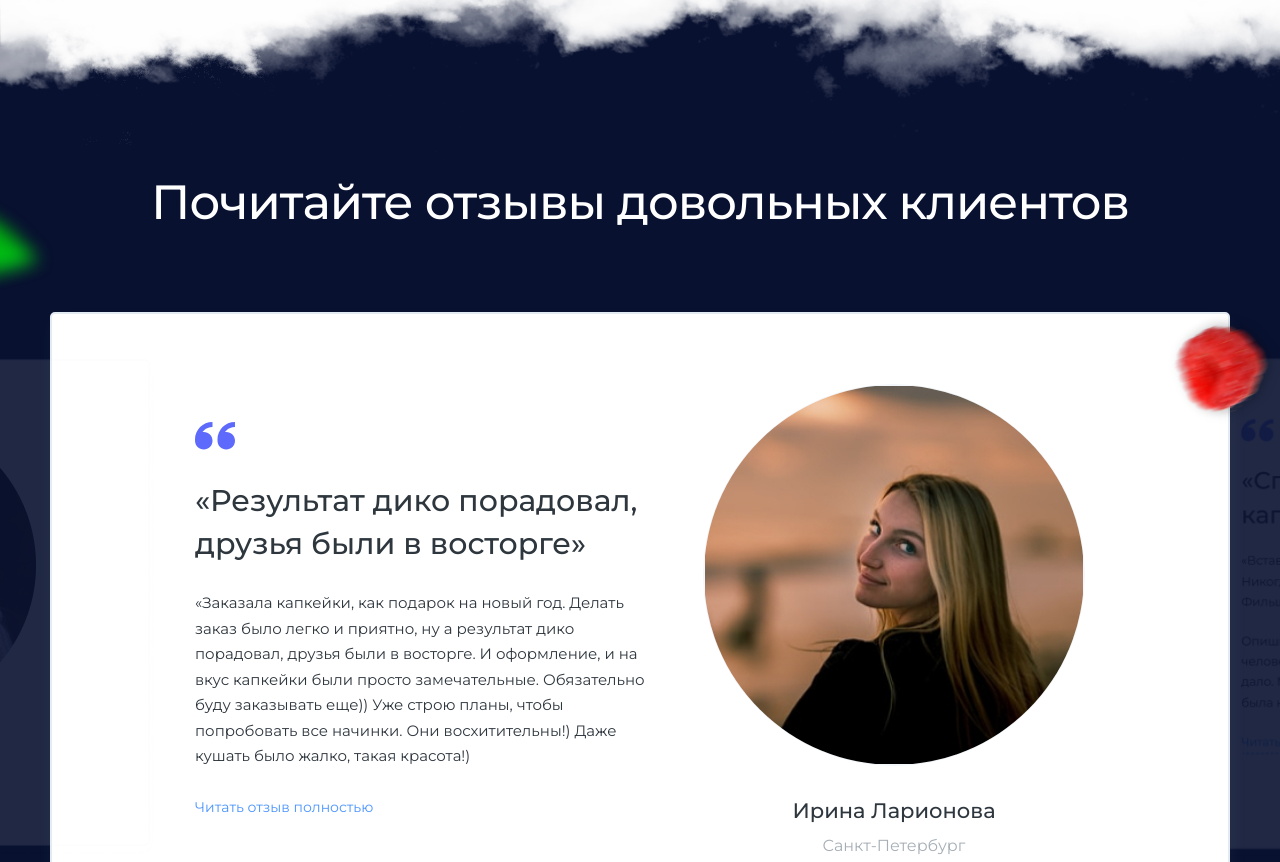
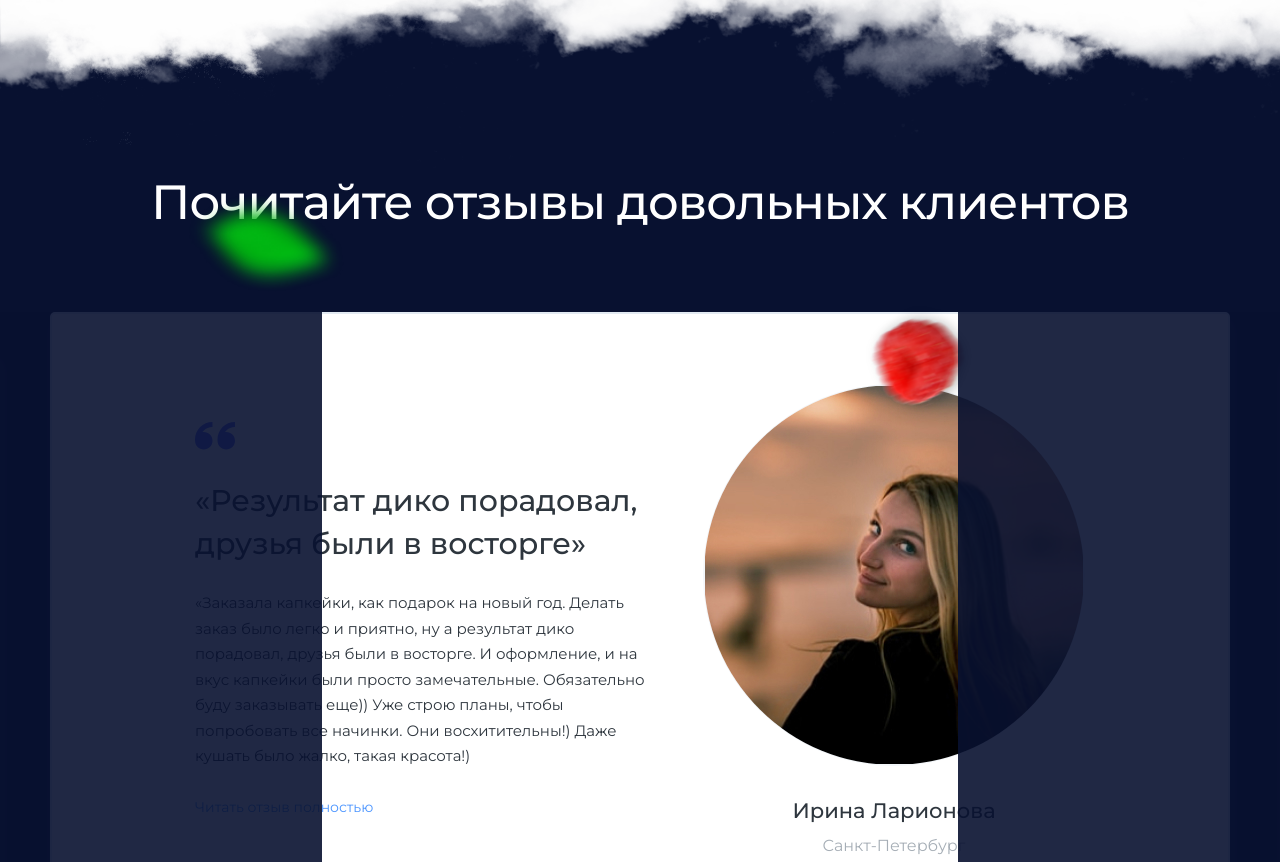
Before and after one commit to Alone107/cookies, a plain HTML site: page index.html in a window 1280 px wide. Shown: the part 5434-6296 px from the top of the page. Drawn offline with nearby package versions, Linux system fonts and the light colour scheme; some packages are replaced by stand-ins of ours; a script that the page names is missing.

Commit message:
Add files via upload

```diff
--- a/index.html
+++ b/index.html
@@ -10,8 +10,8 @@
   <link rel="preconnect" href="https://fonts.googleapis.com">
   <link rel="preconnect" href="https://fonts.gstatic.com" crossorigin>
   <link href="https://fonts.googleapis.com/css2?family=Montserrat:wght@400;500;700&display=swap" rel="stylesheet">
-  <link rel="stylesheet" type="text/css" href="//cdn.jsdelivr.net/npm/slick-carousel@1.8.1/slick/slick.css"/>
-  <link rel="stylesheet" href="https://cdn.jsdelivr.net/npm/@fancyapps/ui@5.0/dist/fancybox/fancybox.css"/>
+  <link rel="stylesheet" type="text/css" href="//cdn.jsdelivr.net/npm/slick-carousel@1.8.1/slick/slick.css" />
+  <link rel="stylesheet" href="https://cdn.jsdelivr.net/npm/@fancyapps/ui@5.0/dist/fancybox/fancybox.css" />
   <title>Cookie</title>
 </head>
 
@@ -169,7 +169,8 @@
               <h2 class="chef__title">Лично приготовлю и всё красиво упакую для вашего события</h2>
               <ul class="chef__list">
                 <li class="chef__list-item">Проконсультирую по выбору капкейков и придумаю нестандартную идею</li>
-                <li class="chef__list-item">Приготовлю капкейки для вашего события, которые обязательно всем понравятся </li>
+                <li class="chef__list-item">Приготовлю капкейки для вашего события, которые обязательно всем понравятся
+                </li>
                 <li class="chef__list-item">Аккуратно и красиво всё упакую, если вы хотите сделать приятный подарок</li>
               </ul>
               <div class="chef__btn">
@@ -203,7 +204,6 @@
       </section>
       <section class="reviews">
         <div class="reviews__bg"></div>
-        <div class="container">
         <h2 class="reviews__title">Почитайте отзывы довольных клиентов</h2>
         <div class="reviews__slider">
           <div class="reviews__slide">
@@ -213,7 +213,10 @@
                 <blockquote class="reviews__slide-text">
                   «Результат дико порадовал, друзья были в восторге»
                 </blockquote>
-                  <div class="reviews__slide-description">«Заказала капкейки, как подарок на новый год. Делать заказ было легко и приятно, ну a результат дико порадовал, друзья были в восторге. И оформление, и на вкус капкейки были просто замечательные. Обязательно буду заказывать еще)) Уже строю планы, чтобы попробовать все начинки. Они восхитительны!) Даже кушать было жалко, такая красота!) </div>
+                <div class="reviews__slide-description">«Заказала капкейки, как подарок на новый год. Делать заказ было
+                  легко и приятно, ну a результат дико порадовал, друзья были в восторге. И оформление, и на вкус
+                  капкейки были просто замечательные. Обязательно буду заказывать еще)) Уже строю планы, чтобы
+                  попробовать все начинки. Они восхитительны!) Даже кушать было жалко, такая красота!) </div>
                 <div class="reviews__slide-full">
                   <a href="" class="reviews__slide-link">Читать отзыв полностью</a>
                 </div>
@@ -230,17 +233,18 @@
               <div class="reviews__slide-content">
                 <img src="/images/quotes.svg" alt="" class="reviews__slide-img">
                 <blockquote class="reviews__slide-text">
-                    «Результат дико порадовал, друзья были в восторге»
+                  «Спасибо за прекрасные капкейки, все на высоте»
                 </blockquote>
-                  <div class="reviews__slide-description">«Заказала капкейки, как подарок на новый год. Делать заказ было легко и приятно, ну a результат дико порадовал, друзья были в восторге. И оформление, и на вкус капкейки были просто замечательные. Обязательно буду заказывать еще)) Уже строю планы, чтобы попробовать все начинки. Они восхитительны!) Даже кушать было жалко, такая красота!) </div>
+                <div class="reviews__slide-description">«Вставьте отзыв целиком или часть отзыва клиента. Никогда не выдумывайте отзывы самостоятельно. Фильшивые отзывы всегда видно. Будьте честны.
+                  Опишите конечный результат, который получил человек после работы с вами. Что конеретно ему это дало. Можно описывать результат в цифрах, чтобы была конкретика» </div>
                 <div class="reviews__slide-full">
                   <a href="" class="reviews__slide-link">Читать отзыв полностью</a>
                 </div>
               </div>
               <div class="reviews__slide-info">
-                  <img src="/images/reviews/1.png" alt="" class="reviews__slide-info-img">
-                  <p class="reviews__slide-info-name">Ирина Ларионова</p>
-                  <p class="reviews__slide-info-town">Санкт-Петербург</p>
+                <img src="/images/reviews/3.png" alt="" class="reviews__slide-info-img">
+                <p class="reviews__slide-info-name">Иван Демидов</p>
+                <p class="reviews__slide-info-town">Краснодар</p>
               </div>
             </div>
           </div>
@@ -249,18 +253,18 @@
               <div class="reviews__slide-content">
                 <img src="/images/quotes.svg" alt="" class="reviews__slide-img">
                 <blockquote class="reviews__slide-text">
-                    «Результат дико порадовал, друзья были в восторге»
+                  «Лучшую фразу из отзыва напишите в заголовке»
                 </blockquote>
-                  <div class="reviews__slide-description">«Заказала капкейки, как подарок на новый год. Делать заказ было легко и приятно, ну a результат дико порадовал, друзья были в восторге. И оформление, и на вкус капкейки были просто замечательные. Обязательно буду заказывать еще)) Уже строю планы, чтобы попробовать все начинки. Они восхитительны!) Даже кушать было жалко, такая красота!) </div>
+                <div class="reviews__slide-description">«Вставьте отзыв целиком или часть отзыва клиента. Никогда не выдумывайте отзывы самостоятельно. Фильшивые отзывы всегда видно. Будьте честны.
+                  Опишите конечный результат, который получил человек после работы с вами. Что конеретно ему это дало. Можно описывать результат в цифрах, чтобы была конкретика» </div>
                 <div class="reviews__slide-full">
                   <a href="" class="reviews__slide-link">Читать отзыв полностью</a>
                 </div>
               </div>
               <div class="reviews__slide-info">
-                  <img src="/images/reviews/1.png" alt="" class="reviews__slide-info-img">
-                  <p class="reviews__slide-info-name">Ирина Ларионова</p>
+                <img src="/images/reviews/2.png" alt="" class="reviews__slide-info-img">
+                <p class="reviews__slide-info-name">Елена Демидова</p>
                 <p class="reviews__slide-info-town">Санкт-Петербург</p>
-                </div>
               </div>
             </div>
           </div>
@@ -316,7 +320,8 @@
             </div>
             <div class="footer__inner-block">
               <input class="footer__inner-forma-checkbox" type="checkbox" required>
-              <label class="footer__inner-forma-label" for="">Нажамая на кнопку, вы соглашаетесь c условиями обработки персональных данных</label>
+              <label class="footer__inner-forma-label" for="">Нажамая на кнопку, вы соглашаетесь c условиями обработки
+                персональных данных</label>
             </div>
           </form>
         </div>
--- a/js/main.js
+++ b/js/main.js
@@ -2,24 +2,23 @@ $('.reviews__slider').slick({
   centerMode: true,
   centerPadding: '0px',
   slidesToShow: 1,
-  slidesToScroll: 3,
-  adaptiveHeight: true,
+  variableWidth: true,
   responsive: [
     {
       breakpoint: 768,
       settings: {
+        arrows: false,
         centerMode: true,
         centerPadding: '0px',
-        adaptiveHeight: true,
-        slidesToShow: 1
+        slidesToShow: 3
       }
     },
     {
       breakpoint: 480,
       settings: {
+        arrows: false,
         centerMode: true,
         centerPadding: '0px',
-        adaptiveHeight: true,
         slidesToShow: 1
       }
     }
--- a/scss/style.scss
+++ b/scss/style.scss
@@ -408,28 +408,6 @@ background: #F2F6FA;
 .reviews {
   background: #081130;
   position: relative;
-  &::after {
-    content: '';
-    width: 335px;
-height: 513px;
-background: url(/images/1\ otziv.png);
-background-size: cover;
-background-repeat: no-repeat;
-position: absolute;
-top: 510px;
-left: -170px;
-  }
-  &::before {
-    content: '';
-    width: 335px;
-height: 513px;
-background: url(/images/1\ otziv-2.png);
-background-size: cover;
-background-repeat: no-repeat;
-position: absolute;
-top: 510px;
-right: -170px;
-  }
   &__bg {
     height: 330px;
     background: url(/images/03\ 1.png);
@@ -458,32 +436,73 @@ right: -170px;
       content: '';
       position: absolute;
       top: -20%;
-      left: -160px;
+      left: 180px;
       width: 170.68px;
 height: 170px;
 background: url(/images/leaf.png);
 background-size: cover;
 background-repeat: no-repeat;
+z-index: 20;
+    }
+    &::after {
+      position: absolute;
+      top: 110px;
+      right: 285px;
+      content: '';
+      background: url(/images/berry.png);
+      background-size: cover;
+      background-repeat: no-repeat;
+      width: 152px;
+  height: 156px;
+  z-index: 10;
     }
   }
   &__slider {
     position: relative;
+    display: flex;
+    align-items: center;
+    min-width: 0px;
+  }
+  .slick-track {
+    position: relative;
+    display: flex;
+    align-items: center;
+    min-width: 0px;
+  }
+
+  &__slider::after {
+
+  }
+  &__slider::after {
+    content: '';
+    right: 0;
+    top: 0;
+    position: absolute;
+    background-color: #081130;
+    opacity: 0.9;
+    height: 620px;
+    width: 322px;
+    z-index: 10;
+  }
+  &__slider::before {
+    content: '';
+    left: 0;
+    top: 0;
+    position: absolute;
+    background-color: #081130;
+    opacity: 0.9;
+    height: 620px;
+    width: 322px;
+    z-index: 10;
+  }
+  &__slide {
     background: #FFFFFF;
     border: 2px solid #E2EAF2;
     box-shadow: 2px 8px 16px rgba(194, 198, 208, 0.06);
 border-radius: 5px;
 padding: 70px 143px;
-  }
-  &__slider::after {
-    position: absolute;
-    top: -25px;
-    right: -70px;
-    content: '';
-    background: url(/images/berry.png);
-    background-size: cover;
-    background-repeat: no-repeat;
-    width: 152px;
-height: 156px;
+max-width: 1180px;
+margin: 0 25px;
   }
   &__slide-inner {
     display: flex;
@@ -520,10 +539,12 @@ height: 156px;
 border-radius: 100%;
 margin-bottom: 30px;
 
+
     }
     &-img img {
       max-width: 380px;
       max-height: 380px;
+      width: 100%;
     }
     &-name {
       font-weight: 500;
@@ -539,6 +560,18 @@ margin-bottom: 30px;
       color: #A6AEB6;
     }
   }
+}
+.slick-slider {
+  position: relative;
+
+}
+.slick-slider::after {
+
+}
+.reviews__slider .slick-initialized .slick-slider {
+  display: flex;
+  align-items: center;
+  justify-content: center;
 }
 .slick-prev {
   position: absolute;
@@ -738,6 +771,8 @@ z-index: 2;
   width: 700px;
   transform: scale(0);
   transition: all .5s;
+  z-index: 150;
+
   &-tel {
     margin-bottom: 30px;
     padding: 10px;
@@ -780,8 +815,8 @@ z-index: 2;
   border-radius: 8px;
   border: 1px solid #2E363E;
   position: fixed;
-  top: 25%;
-  left: 35%;
+  top: 40%;
+  left: 40%;
   right: 0;
   bottom: 0;
   width: 400px;
@@ -791,6 +826,8 @@ z-index: 2;
   display: flex;
   align-items: center;
   justify-content: center;
+  z-index: 150;
+
 }
 .chef__popup-2--open {
   transform: scale(1);
@@ -813,6 +850,7 @@ z-index: 2;
   display: flex;
   align-items: center;
   justify-content: center;
+  z-index: 150;
 }
 .chef__popup-3--open {
   transform: scale(1);
```
Also changed, not shown: css/style.css, images/reviews/2.png (added), images/reviews/3.png (added), 1 other file. Lines whose indentation alone changed are shown as unchanged.
